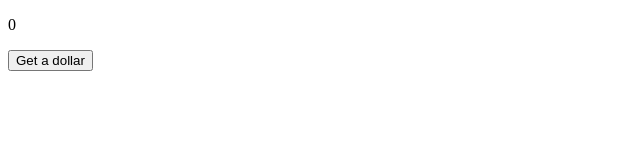
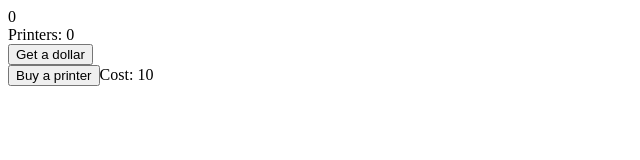
Before and after one commit to mjcopple/game, a plain HTML site: page index.html in a window 1280 px wide. Shown: the whole page, without its empty margins (0-640 px from the left). Drawn offline with Linux system fonts and the light colour scheme.

Commit message:
Update index.html

```diff
--- a/index.html
+++ b/index.html
@@ -6,9 +6,9 @@
   </head>
   <body>
     <script src="main.js"></script>
-    <p>
-    <span id="dollars">0</span>
-    <p>
-    <button onClick="getDollars(1)">Get a dollar</button>
+    <span id="dollars">0</span><br />
+    Printers: <span id="printers">0</span><br />
+    <button onClick="getDollars(1)">Get a dollar</button><br />
+    <button onClick="buyPrinter()">Buy a printer</button>Cost: <span id="printerCost">10</span><br />
   </body>
 </html>
```
